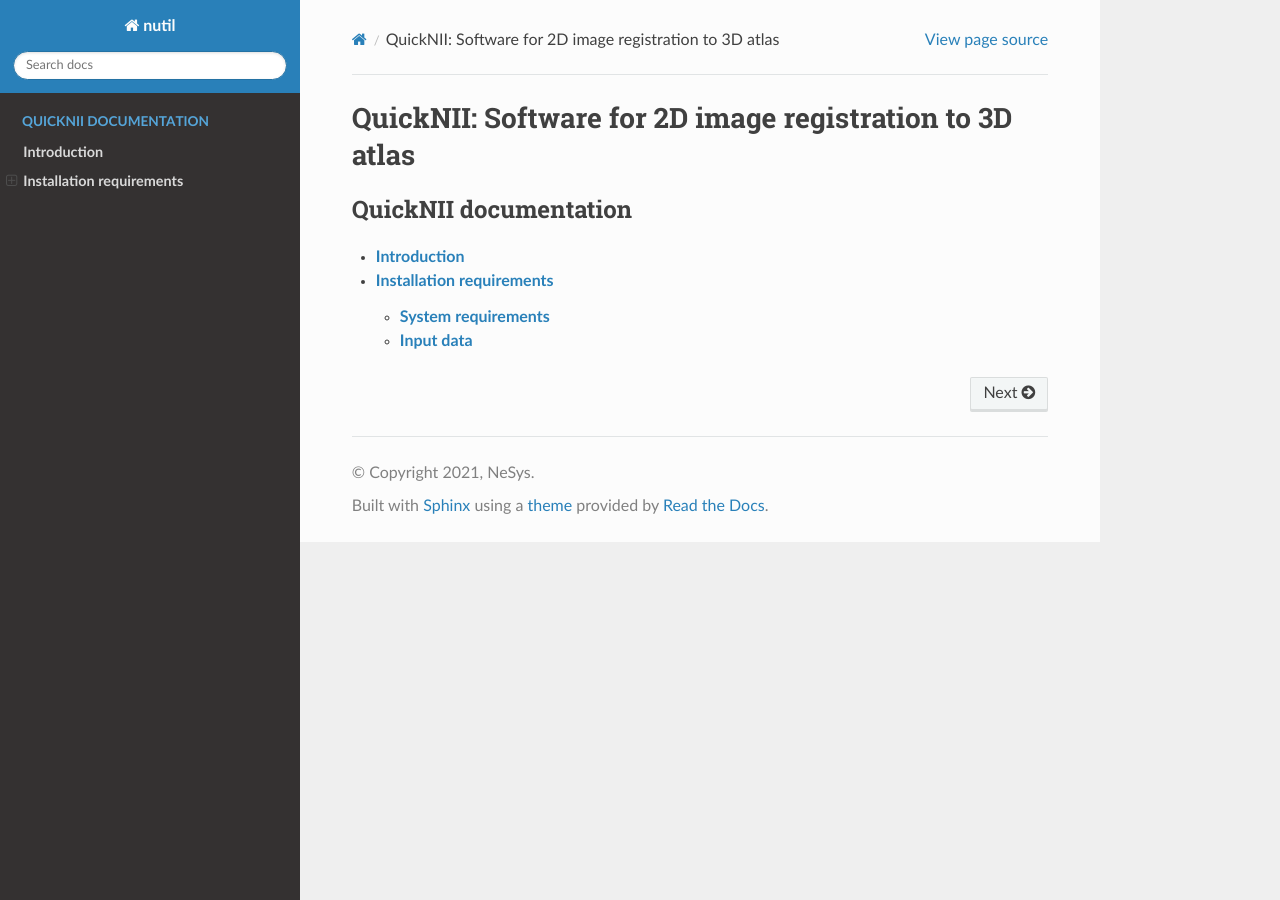
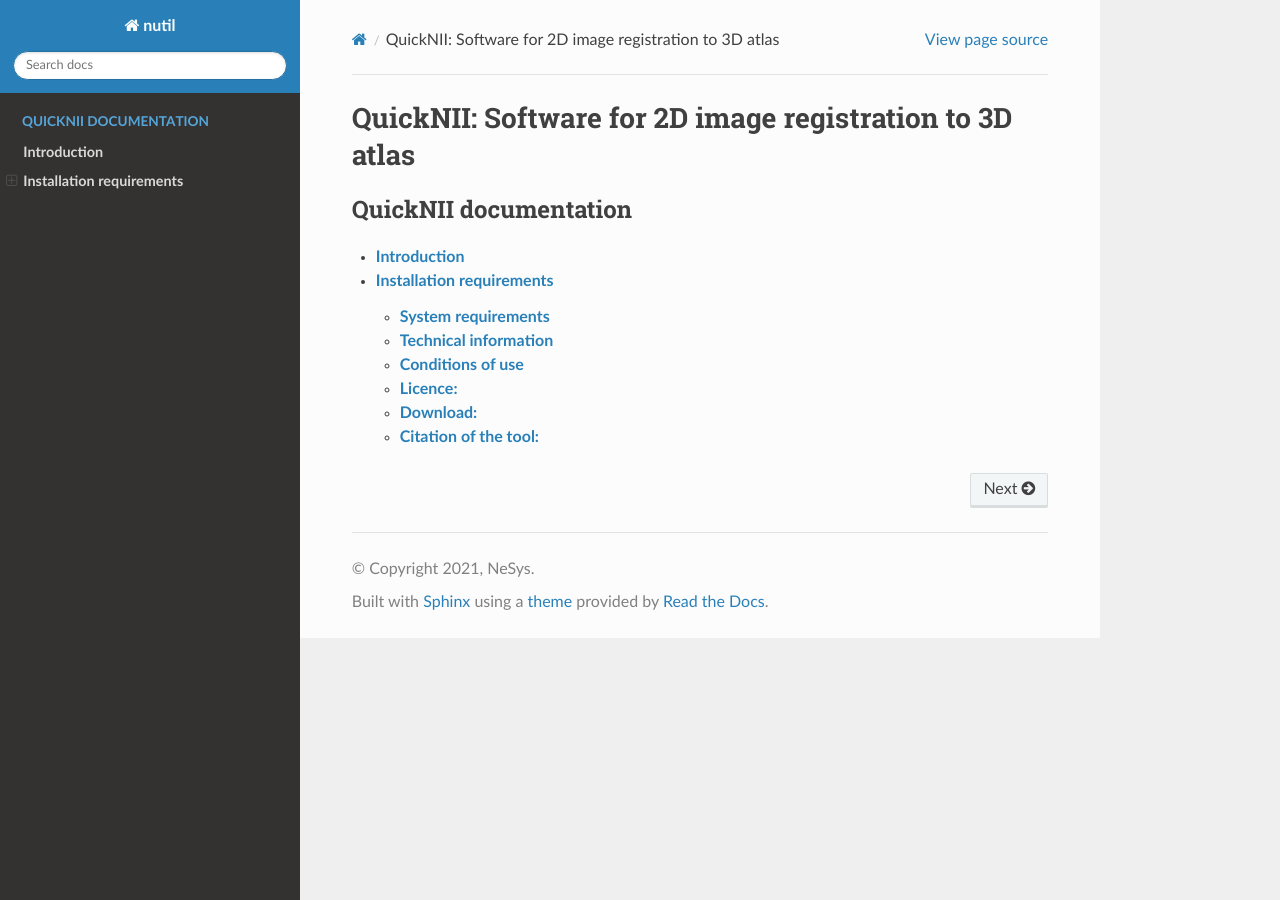
Before and after one commit to Tevemadar/QuickNII, a Sphinx documentation site: the page built from Docs/index.rst, in a window 1280 px wide. Built offline with Sphinx 7.4.7 and the Read the Docs theme 2.0.0, drawn with Linux system fonts in a browser that asks for light colours; pages that are not in the unit, such as notebooks, are missing from menus; some of the changed lines change nothing that is shown.

Commit message:
Update Installation.rst

```diff
--- a/Docs/Installation.rst
+++ b/Docs/Installation.rst
@@ -10,20 +10,111 @@
 
 Display resolution minimum 1440 pixels wide and minimum 650 pixels high.
 
-**Input data**
-~~~~~~~~~~~~~~~~~~~~
-QuickNII supports standard web-compatible image formats, 24-bit PNG
-and JPEG. Images can be loaded up to the resolution of 16 megapixels
-(e.g. 4000x4000 or 5000x3000 pixels), however QuickNII does not
-benefit from image resolutions exceeding the resolution of the monitor
-in use. For a standard FullHD or WUXGA display (1920x1080 or 1920x1200
-pixels) the useful image area is approximately 1500x1000 pixels, using
-a similar resolution ensures optimal image-loading
-performance.
+**Technical information**
+~~~~~~~~~~~~~~~~~~~~~~~~
+QuickNII consists of two co-located executable components implemented in
+two programming languages for historical reasons. The GUI component is
+implemented in MXML+ActionScript (runs on Adobe Integrated Runtime,
+which is bundled as "captive runtime", requiring no installation). A
+slicer service running in the background is implemented in Java (and has
+a bundled JRE requiring no installation). The two components communicate
+via standard output and local TCP connections (using the loopback
+interface).
+
+**Conditions of use**
+~~~~~~~~~~~~~~~~~~~~~~~~
+| QuickNII is developed at the Neural Systems Laboratory, Institute of
+  Basic Medical Sciences,
+| University of Oslo (Norway), with funding from the European Union’s
+  Horizon 2020 Framework Programme for Research and Innovation under the
+  Framework Partnership Agreement No. 650003 (HBP FPA).
+
+**Licence:**
+~~~~~~~~~~~~~~~~~~~~~~~~
+Creative Commons Attribution-NonCommercial-ShareAlike 4.0
+International for the main component. Source code: MIT License.
+
+**Download:**
+~~~~~~~~~~~~~~~~~~~~~~~~
+Unzipp the QuickNII folder at your desired location.
+
+**Citation of the tool:**
+~~~~~~~~~~~~~~~~~~~~~~~~
+   -RRID on SciCrunch: (QuickNII, RRID:SCR_016854)
+
+   -Puchades MA, Csucs G, Ledergerber D, Leergaard TB, Bjaalie JG (2019)
+   Spatial registration of serial microscopic brain images to
+   three-dimensional reference atlases with the QuickNII tool. PLOS ONE
+   14(5): e0216796. https://doi.org/10.1371/journal.pone.0216796
+
+ **Citation of the atlases embedded in the tool:**
+~~~~~~~~~~~~~~~~~~~~~~~~~~~~~~~~~~~~~~~~~~~~~~~~~~
+   QuickNII can be used with the following reference atlases:
+
+==== ===================================================
+       Allen Mouse Brain Atlas version 3 2015
+
+       Allen Mouse Brain Atlas version 3 2017
+
+       Waxholm Space Atlas of the Sprague Dawley rat v2
+
+       Waxholm Space Atlas of the Sprague Dawley rat v3
+
+       Waxholm Space Atlas of the Sprague Dawley rat v4
+
+   
+==== ===================================================
+
+..
+
+   How to cite:
+
++------+--------------------------------------------------------------+
+|     |    | Allen Mouse Brain Atlas (@ 2004 Allen Institute for     |
+|      |      Brain Science. Allen Mouse Brain Atlas. Available from: |
+|     |      htt                                                     |
+|      | p://download.alleninstitute.org/informatics-archive/current- |
+|      |    | release/mouse_ccf/annotation/).                         |
+|      |                                                              |
+|      |    Waxholm Space atlas of the Sprague Dawley rat brain       |
+|      |    version 1.01,2,3 and 4 (RRID: SCR_017124; Papp et al.,    |
+|      |    NeuroImage 97, 374-386, 2014; Papp et al., NeuroImage     |
+|      |    105, 561–562, 2015; Kjonigsen et al., NeuroImage 108,     |
+|      |    441-449, 2015; Osen et al., NeuroImage 199, 38-56, 2019;  |
+|      |    Kleven et al., in preparation)                            |
++------+--------------------------------------------------------------+
+
+..
+
+   For reuse of the Waxholm Space atlas of the Sprague Dawley rat brain,
+   see citation policy at
+
+   **Release notes**
+
++------+--------------------------------------------------------------+
+|     |    Version 2.2 (2019-05-28) This release includes several    |
+|      |    new reference atlases: ABAMouse-v3-2017 and WHSRat-v3     |
+|     |    both with Mac and Windows. Linux support was added in     |
+|      |    July 2020.                                                |
+|     |                                                              |
+|      | +---+---------------------------------------------------+    |
+|      | |   |    | Version 2.2preview (2019-04-02) Series       |    |
+|      | |   |      descriptor builder recognizes multiple       |    |
+|      | |   |      numbering variants in filenames (numbers at  |    |
+|      | |   |      fixed character position from either end of  |    |
+|      | |   |      names, and sequence indicator \_s prefix     |    |
+|      | |   |      anywhere)                                    |    |
+|      | |   |    | Coordinate transformation to/from Allen      |    |
+|      | |   |      CCFv3 added to Mouse package.                |    |
+|      | +---+---------------------------------------------------+    |
+|      |                                                              |
+|      |                                                             |
+|      |                                                              |
+|      |    Version 2.1 (2018-12-05) First stable version             |
++------+--------------------------------------------------------------+
+
 
 Preprocessing of images with other software tools is usually needed to
 fulfill these requirements (converting to PNG or JPEG and downscaling to
 screen-like size), but QuickNII allows storage of original image
 dimensions as part of its series descriptor.
-
-**Technical information**
```
